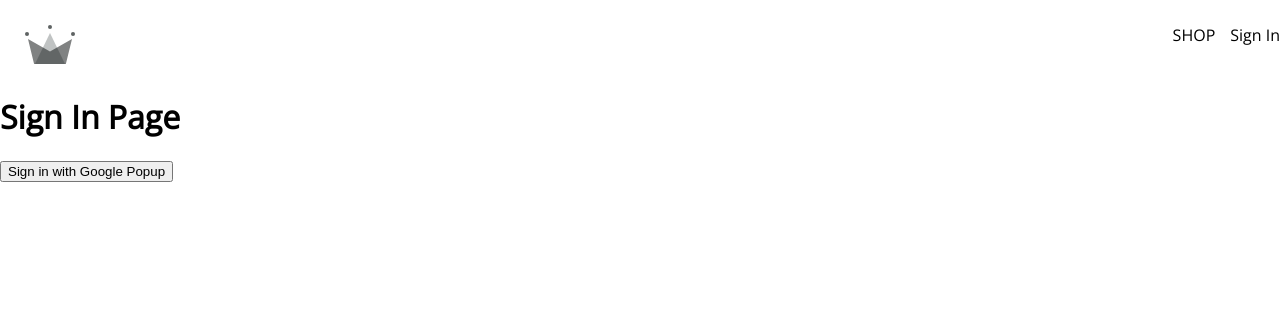
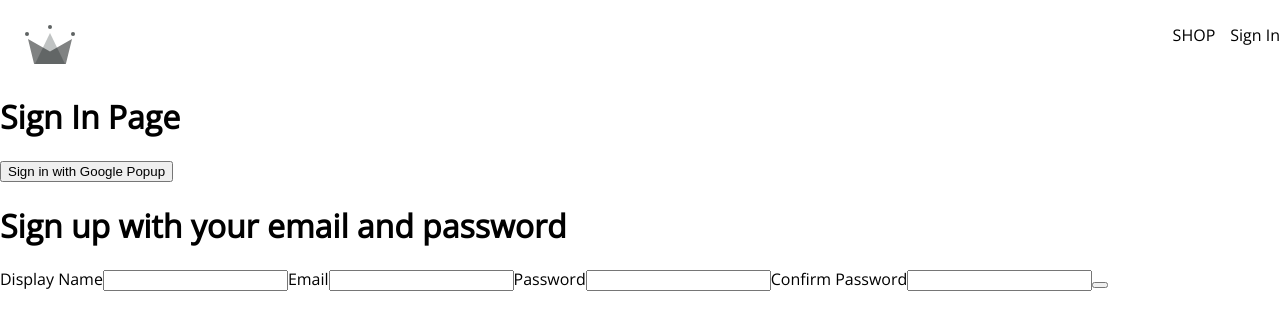
Before and after one commit to amatthewkelly/crwn-clothing, a React (Create React App) app: page /sign-in in a window 1280 px wide. Shown: the top 330 px of the page. Built offline with nearby package versions, Linux system fonts and the light colour scheme; a web font is replaced by a local one.

Commit message:
add form for sign up

```diff
--- /dev/null
+++ b/src/components/sign-up-form/sign-up-form.component.jsx
@@ -0,0 +1,67 @@
+import { useState } from 'react';
+
+const defaultFormFields = {
+    displayName: '',
+    email: '',
+    password: '',
+    confirmPassword: ''
+}
+
+const SignUpForm = () => {
+    const [formFields, setFormFields] = useState(defaultFormFields)
+    const { displayName, email, password, confirmPassword } = formFields;
+
+    console.log(formFields);
+
+    const handleChange = (event) => {
+        const { name, value } = event.target;
+
+        setFormFields({...formFields, [name]: value});
+    };
+
+    return (
+        <div>
+            <h1>Sign up with your email and password</h1>
+            <form onSubmit={() =>{}}>
+                <label>Display Name</label>
+                <input
+                    type="text"
+                    required
+                    onChange={handleChange}
+                    name="displayName"
+                    value={displayName}
+                />
+
+                <label>Email</label>
+                <input
+                    type="email"
+                    required
+                    onChange={handleChange}
+                    name="email"
+                    value={email}
+                />
+
+                <label>Password</label>
+                <input
+                    type="password"
+                    required
+                    onChange={handleChange}
+                    name="password"
+                    value={password}
+                />
+
+                <label>Confirm Password</label>
+                <input
+                    type="password"
+                    required
+                    onChange={handleChange}
+                    name="confirmPassword"
+                    value={confirmPassword}
+                />
+                <button type="submit"></button>
+            </form>
+        </div>
+    );
+};
+
+export default SignUpForm;
--- a/src/routes/sign-in/sign-in.component.jsx
+++ b/src/routes/sign-in/sign-in.component.jsx
@@ -3,6 +3,8 @@
     createUserDocumentFromAuth,
     }
 from '../../utils/firebase/firebase.utils';
+
+import SignInForm from '../../components/sign-up-form/sign-up-form.component';
 
 const SignIn = () => {
 
@@ -15,6 +17,7 @@
         <div>
             <h1>Sign In Page</h1>
             <button onClick={logGoogleUser}>Sign in with Google Popup</button>
+            <SignInForm />
         </div>
     );
 };
```
